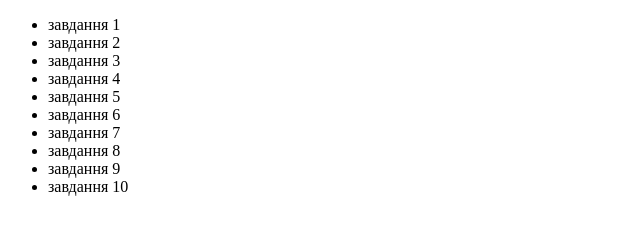
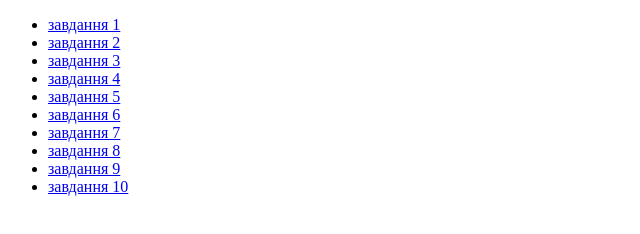
Before and after one commit to AndriyNykytiuk/COURSE__JS__HOMETASK, a plain HTML site: page DZ__9/index.html in a window 1280 px wide. Shown: the whole page, without its empty margins (0-640 px from the left). Drawn offline with Linux system fonts and the light colour scheme.

Commit message:
Update index.html

```diff
--- a/DZ__9/index.html
+++ b/DZ__9/index.html
@@ -8,16 +8,16 @@
   <body>
     <div>
       <ul>
-        <li><a href="./task__1/"></a>завдання 1</li>
-        <li><a href="./task__2/"></a>завдання 2</li>
-        <li><a href="./task__3/"></a>завдання 3</li>
-        <li><a href="./task__4/"></a>завдання 4</li>
-        <li><a href="./task__5/"></a>завдання 5</li>
-        <li><a href="./task__6/"></a>завдання 6</li>
-        <li><a href="./task__7/"></a>завдання 7</li>
-        <li><a href="./task__8/"></a>завдання 8</li>
-        <li><a href="./task__9/"></a>завдання 9</li>
-        <li><a href="./task__10/"></a>завдання 10</li>
+        <li><a href="./task__1/">завдання 1</a></li>
+        <li><a href="./task__2/">завдання 2</a></li>
+        <li><a href="./task__3/">завдання 3</a></li>
+        <li><a href="./task__4/">завдання 4</a></li>
+        <li><a href="./task__5/">завдання 5</a></li>
+        <li><a href="./task__6/">завдання 6</a></li>
+        <li><a href="./task__7/">завдання 7</a></li>
+        <li><a href="./task__8/">завдання 8</a></li>
+        <li><a href="./task__9/">завдання 9</a></li>
+        <li><a href="./task__10/">завдання 10</a></li>
       </ul>
     </div>
   </body>
```
